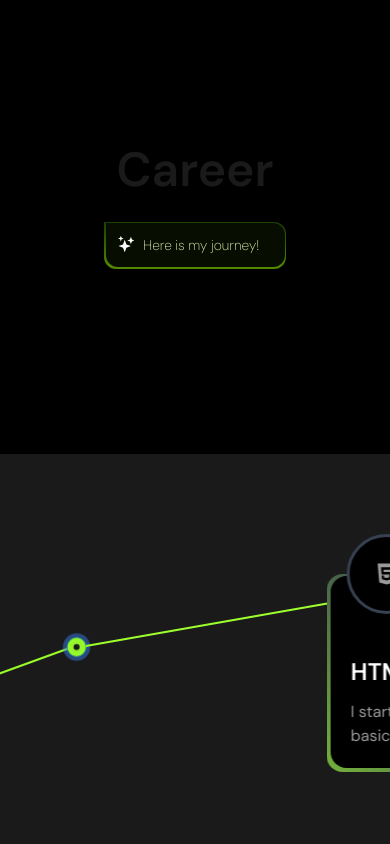
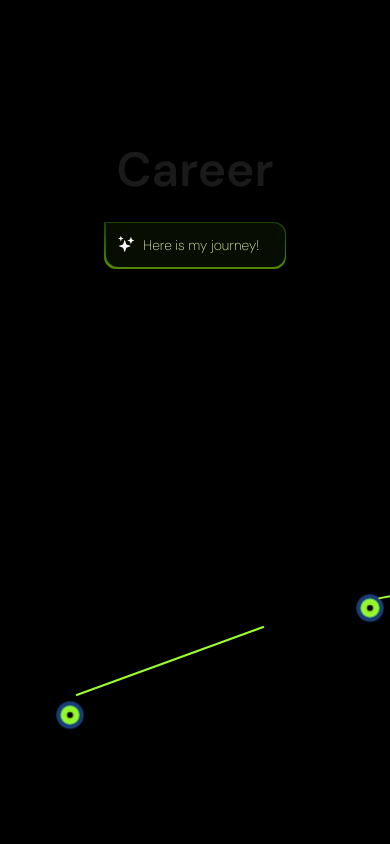
Before and after one commit to rahatmughal/rahat-ali-baig, a Next.js app: page / in a window 390 px wide. Shown: the part 2600-3444 px from the top of the page. Built offline with nearby package versions, Linux system fonts and the light colour scheme.

Commit message:
:fire: Career Section Updated!

```diff
--- a/package.json
+++ b/package.json
@@ -13,7 +13,7 @@
     "@types/next-auth": "^3.15.0",
     "aos": "^2.3.4",
     "axios": "^1.7.2",
-    "next": "^14.2.4",
+    "next": "^14.2.5",
     "next-auth": "^4.24.7",
     "react": "^18",
     "react-dom": "^18",
--- a/src/app/globals.css
+++ b/src/app/globals.css
@@ -157,7 +157,7 @@ section {
 }
 
 .sticky_parent {
-  height: 400vh;
+  height: 400vh; /* Adjust this value based on your content */
   width: 100%;
 }
 
@@ -165,20 +165,22 @@ section {
   overflow: hidden;
   position: sticky;
   top: 0px;
-  height: 1400px;
+  height: 100vh; /* Ensures the sticky element stays within the viewport height */
 }
 
 .scroll_section {
   position: absolute;
   top: 0;
   height: 100%;
-  width: 2400px; /* Updated width to pixels */
+  width: 15226px; /* Adjust the width based on the content length */
   will-change: transform;
   display: flex;
   justify-content: flex-start;
   align-items: center;
   padding: 0 5vw;
 }
+
+
 
 
 
--- a/src/components/Career.tsx
+++ b/src/components/Career.tsx
@@ -1,65 +1,10 @@
 import React, { useRef, useEffect, useState } from 'react';
 import TypingBox from './TypingBox';
-import { IoLogoHtml5 } from "react-icons/io5";
-import { IconType } from 'react-icons';
+import Content from './Content';
 
-
-interface JointProps {
-    x: string;
-    y: string;
-}
-
-interface EdgeProps {
-    x: string;
-    y: string;
-    rotate: string;
-}
-
-interface CardProps {
-    icon: IconType;
-    title: string;
-    description: string;
-    x: string;
-    y: string;
-}
-
-const Career = () => {
-    const aboutRef = useRef(null);
+const Career: React.FC = () => {
+    const aboutRef = useRef<HTMLDivElement>(null);
     const [startTyping, setStartTyping] = useState(false);
-
-
-    const Joint = ({ x, y }: JointProps) => (
-        <div className={`absolute ${x} ${y} left-10 w-5 h-5 rounded-full border-4 border-green-700`}>
-            <div className='absolute top-0 left-0 w-full h-full rounded-full border-4 border-light-green ring' />
-        </div>
-    );
-
-    const Edge = ({ x, y, rotate }: EdgeProps) => (
-        <div className={`absolute w-[300px] h-0.5 bg-light-green ${rotate} ${x} ${y}`} />
-
-    );
-
-
-    const SkillCard = ({ icon: Icon, title, description, x, y }: CardProps) => (
-        <div className={`absolute z-30 ${y} ${x} w-fit h-fit group`}>
-            <div className='relative w-fit h-fit group'>
-                {/* Card Container */}
-                <div className="relative rounded-2xl overflow-hidden p-0.5 pl-1 pb-1">
-                    <div className='relative before:absolute before:content-normal before:bg-gradient-to-tr before:from-light-green before:to-gray-700 before:to-50% before:-top-1/2 before:w-[400px] before:h-[400px] before:-z-10 before:scale-125 before:rounded-2xl before:group-hover:rotate-180 before:transition-all duration-1000 cursor-pointer'>
-                        <div className="relative rounded-2xl bg-black w-[400px] p-5 pt-20 flex flex-col justify-center gap-3">
-                            <h2 className='font-semibold text-2xl'>{title}</h2>
-                            <p className='opacity-60'>{description}</p>
-                        </div>
-                    </div>
-                </div>
-
-                {/* Icon Container */}
-                <div className='absolute w-20 h-20 -top-10 left-5 bg-black rounded-full border-[3px] border-gray-700 group-hover:border-light-green/80 flex items-center justify-center'>
-                    <Icon className='text-2xl opacity-60 group-hover:opacity-100' />
-                </div>
-            </div>
-        </div>
-    );
 
     useEffect(() => {
         const observer = new IntersectionObserver((entries) => {
@@ -79,82 +24,53 @@ const Career = () => {
                 observer.unobserve(aboutRef.current);
             }
         };
-    }, [aboutRef]);
+    }, []);
 
     useEffect(() => {
         const handleScroll = () => {
-            const sections = document.querySelectorAll<HTMLElement>(".sticky");
-            sections.forEach((section) => {
-                const scrollSection = section.querySelector<HTMLElement>(".scroll_section");
+            const stickySections = document.querySelector<HTMLElement>('.sticky');
+
+            if (stickySections) {
+                const offsetTop = stickySections.parentElement?.offsetTop || 0;
+                const scrollSection = stickySections.querySelector<HTMLElement>('.scroll_section');
+
+                const sectionWidth = scrollSection?.offsetWidth || 0;
+                const viewportHeight = window.innerHeight;
+                const scrollY = window.scrollY;
+
+                let percentage = ((scrollY - offsetTop) / viewportHeight) * 100;
+                percentage = Math.max(0, Math.min(percentage, 100));
+
                 if (scrollSection) {
-                    const scrollTop = window.scrollY || document.documentElement.scrollTop;
-                    const sectionTop = section.getBoundingClientRect().top + scrollTop;
-                    const offsetTop = sectionTop - window.innerHeight;
-                    let percentage: number = ((scrollTop - offsetTop) / window.innerHeight) * 100;
-                    percentage = Math.min(Math.max(percentage, 0), 100); // Ensure percentage is between 0 and 100
-                    scrollSection.style.transform = `translate3d(${-percentage * 24}px, 0, 0)`;
+                    const translateX = (sectionWidth - window.innerWidth) * (percentage / 100);
+                    scrollSection.style.transform = `translate3d(-${translateX}px, 0, 0)`;
                 }
-            });
+            }
         };
 
-        window.addEventListener("scroll", handleScroll);
+        window.addEventListener('scroll', handleScroll);
 
         return () => {
-            window.removeEventListener("scroll", handleScroll);
+            window.removeEventListener('scroll', handleScroll);
         };
     }, []);
 
     return (
         <>
+            <div className='pt-20 pb-6 w-full' id="career">
+                <div ref={aboutRef} className='w-full text-center flex flex-col gap-4 items-center px-12 relative' data-aos='zoom-in-up'>
+                    <h2 className='text-white/10 font-semibold 2xl:text-[200px] xl:text-[160px] lg:text-[120px] md:text-[100px] sm:text-[80px] text-[48px]'>Career</h2>
+                    {startTyping && <TypingBox center={true} color={'hue-rotate-[170deg]'} textToType="Here is my journey!" />}
+                </div>
+            </div>
+
             <div className="sticky_parent w-full">
                 <div className="sticky">
-                    <div className='pt-20 pb-6 w-full' id="career">
-                        <div ref={aboutRef} className='w-full text-center flex flex-col gap-4 items-center px-12 relative'>
-                            <h2 className='text-white/10 font-semibold 2xl:text-[200px] xl:text-[160px] lg:text-[120px] md:text-[100px] sm:text-[80px] text-[48px]'>Career</h2>
-                            {startTyping && <TypingBox center={true} color={'hue-rotate-[170deg]'} textToType="Here is my journey!" />}
-                        </div>
-                    </div>
-
                     <div className="scroll_section">
-
-                        <div className='w-1200 h-[600px] bg-white/10 relative'>
-                            <Joint x='left-10' y='top-1/2 -translate-y-1/2' />
-                            <Edge rotate='rotate-[-20deg]' x='left-[50px]' y='top-[245px]' />
-                            <Joint x='left-[340px]' y='top-[183px]' />
-                            <Edge rotate='rotate-[-10deg]' x='left-[357px]' y='top-[165px]' />
-                            <SkillCard
-                                icon={IoLogoHtml5}
-                                title={'HTML'}
-                                description={'I starts my journey from HTML. I practice the basic structure of Web deleopment coding!'}
-                                x='left-[600px]'
-                                y='top-[120px]'
-                            />
-                            <Edge rotate='rotate-[30deg]' x='left-[900px]' y='top-[210px]' />
-                            <Joint x='left-[1180px]' y='top-[280px]' />
-
-                        </div>
-
-                        <div className='w-1200 h-[600px] bg-white/10 relative'>
-                            <Joint x='left-10' y='top-1/2 -translate-y-1/2' />
-                            <Edge rotate='rotate-[-20deg]' x='left-[50px]' y='top-[245px]' />
-                            <Joint x='left-[340px]' y='top-[183px]' />
-                            <Edge rotate='rotate-[-10deg]' x='left-[357px]' y='top-[165px]' />
-                            <SkillCard
-                                icon={IoLogoHtml5}
-                                title={'HTML'}
-                                description={'I starts my journey from HTML. I practice the basic structure of Web deleopment coding!'}
-                                x='left-[600px]'
-                                y='top-[120px]'
-                            />
-                            <Edge rotate='rotate-[30deg]' x='left-[900px]' y='top-[210px]' />
-                            <Joint x='left-[1180px]' y='top-[280px]' />
-
-                        </div>
+                        <Content />
                     </div>
                 </div>
             </div>
-
-            {/* <FlowChart /> */}
         </>
     );
 };
--- /dev/null
+++ b/src/components/Content.tsx
@@ -0,0 +1,105 @@
+import React from 'react'
+import { IconType } from 'react-icons';
+import { IoLogoCss3, IoLogoHtml5 } from "react-icons/io5";
+
+interface JointProps {
+    x: string;
+    y: string;
+}
+
+interface EdgeProps {
+    x: string;
+    y: string;
+    rotate: string;
+}
+
+interface CardProps {
+    icon: IconType;
+    title: string;
+    description: string;
+    x: string;
+    y: string;
+}
+
+const Content = () => {
+    const Joint = ({ x, y }: JointProps) => (
+        <div className={`absolute ${x} ${y} left-10 w-5 h-5 rounded-full border-4 border-green-700`}>
+            <div className='absolute top-0 left-0 w-full h-full rounded-full border-4 border-light-green ring' />
+        </div>
+    );
+
+    const Edge = ({ x, y, rotate }: EdgeProps) => (
+        <div className={`absolute lg:w-[300px] w-[200px] h-0.5 bg-light-green ${rotate} ${x} ${y}`} />
+
+    );
+
+
+    const SkillCard = ({ icon: Icon, title, description, x, y }: CardProps) => (
+        <div className={`absolute z-30 ${y} ${x} w-fit h-fit group`}>
+            <div className='relative w-fit h-fit group'>
+                {/* Card Container */}
+                <div className="relative rounded-2xl overflow-hidden p-0.5 pl-1 pb-1">
+                    <div className='relative before:absolute before:content-normal before:bg-gradient-to-tr before:from-light-green before:to-gray-700 before:to-50% before:-top-1/2 before:w-[400px] before:h-[400px] before:-z-10 before:scale-125 before:rounded-2xl before:group-hover:rotate-180 before:transition-all duration-1000 cursor-pointer'>
+                        <div className="relative rounded-2xl bg-black lg:w-[400px] w-[300px] p-5 pt-20 flex flex-col justify-center gap-3">
+                            <h2 className='font-semibold text-2xl'>{title}</h2>
+                            <p className='opacity-60'>{description}</p>
+                        </div>
+                    </div>
+                </div>
+
+                {/* Icon Container */}
+                <div className='absolute w-20 h-20 -top-10 left-5 bg-black rounded-full border-[3px] border-gray-700 group-hover:border-light-green/80 flex items-center justify-center'>
+                    <Icon className='text-2xl opacity-60 group-hover:opacity-100' />
+                </div>
+            </div>
+        </div>
+    );
+
+
+    return (
+        <>
+            <div className='w-1200 h-[600px] relative'>
+                <Joint x='left-10' y='top-1/2 -translate-y-1/2' />
+                <Edge rotate='rotate-[-20deg]' x='left-[50px]' y='top-[245px]' />
+                <Joint x='left-[340px]' y='top-[183px]' />
+                <Edge rotate='rotate-[-10deg]' x='left-[357px]' y='top-[165px]' />
+                <SkillCard
+                    icon={IoLogoHtml5}
+                    title={'HTML'}
+                    description={'I starts my journey from HTML. I practice the basic structure of Web deleopment coding!'}
+                    x='left-[600px]'
+                    y='top-[120px]'
+                />
+                <Edge rotate='rotate-[30deg]' x='left-[900px]' y='top-[210px]' />
+                <Joint x='left-[1180px]' y='top-[280px]' />
+                <Edge rotate='rotate-[10deg]' x='left-[1195px]' y='top-[320px]' />
+                <SkillCard
+                    icon={IoLogoCss3}
+                    title={'CSS'}
+                    description={'I starts my journey from CSS. I practice the basic structure of Web deleopment coding!'}
+                    x='left-[1400px]'
+                    y='top-[320px]'
+                />
+            </div>
+
+            {/* <div className='w-1200 h-[600px] relative'>
+                <Joint x='left-10' y='top-1/2 -translate-y-1/2' />
+                <Edge rotate='rotate-[-20deg]' x='left-[50px]' y='top-[245px]' />
+                <Joint x='left-[340px]' y='top-[183px]' />
+                <Edge rotate='rotate-[-10deg]' x='left-[357px]' y='top-[165px]' />
+                <SkillCard
+                    icon={IoLogoHtml5}
+                    title={'HTML'}
+                    description={'I starts my journey from HTML. I practice the basic structure of Web deleopment coding!'}
+                    x='left-[600px]'
+                    y='top-[120px]'
+                />
+                <Edge rotate='rotate-[30deg]' x='left-[900px]' y='top-[210px]' />
+                <Joint x='left-[1180px]' y='top-[280px]' />
+
+            </div> */}
+        </>
+    )
+}
+
+export default Content
```
Also changed, not shown: 1 other file (tests, documents, lock files or other folders).
